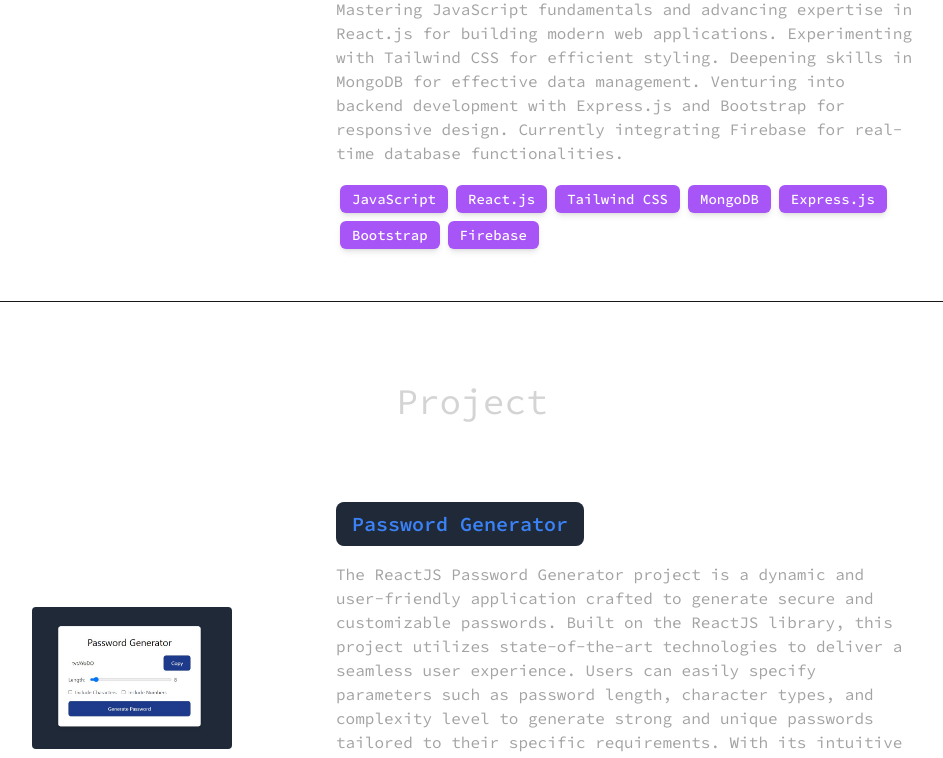
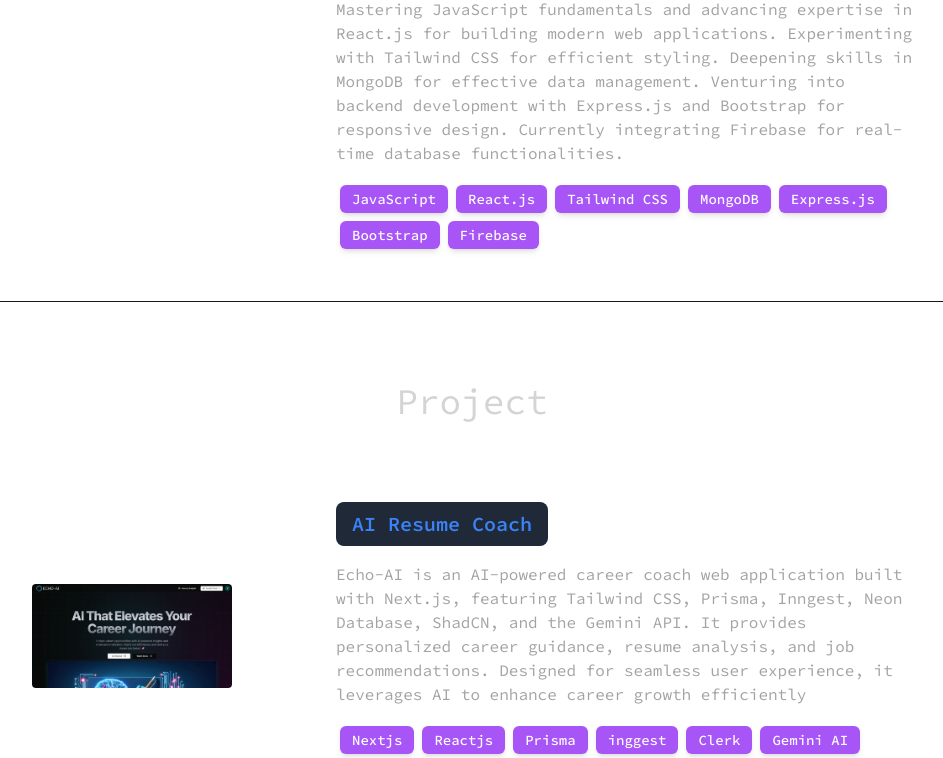
Before and after one commit to yashgautam99/react-portfolio, a React (Vite) app: page / in a window 1280 px wide. Shown: the part 3374-4132 px from the top of the page, without its empty margins (168-1111 px from the left). Built offline with nearby package versions, Linux system fonts and the light colour scheme.

Commit message:
added project

```diff
--- a/src/components/About.jsx
+++ b/src/components/About.jsx
@@ -1,6 +1,9 @@
 import yashmemoji from "../assets/yashmemoji.jpg";
 import { ABOUT_TEXT } from "../constants";
 import { motion } from "framer-motion";
+
+// Inside another component
+
 function About() {
   return (
     <div className="border-b border-neutral-900 pb-4">
--- a/src/constants/index.js
+++ b/src/constants/index.js
@@ -2,6 +2,7 @@ import project1 from "../assets/projects/project-1.jpg";
 import project2 from "../assets/projects/project2.jpg";
 import project3 from "../assets/projects/project3.png";
 import project4 from "../assets/projects/project4.jpg";
+import project5 from "../assets/projects/project5.png";
 
 export const HERO_CONTENT = `As a dedicated full stack developer, I possess a keen aptitude for architecting resilient and scalable web applications. My proficiency spans across a spectrum of front-end technologies, encompassing the ReactJS library, Tailwind CSS, HTML, and JavaScript, complemented by a robust command of back-end technologies such as Node.js, MySQL, PostgreSQL, and MongoDB. My overarching objective is to harness this expertise to engineer innovative solutions that not only propel business expansion but also ensure unparalleled user satisfaction.`;
 
@@ -56,6 +57,23 @@ export const EXPERIENCES = [
 ];
 
 export const PROJECTS = [
+  {
+    title: "AI Resume Coach",
+    image: project5,
+    description:
+      "Echo-AI is an AI-powered career coach web application built with Next.js, featuring Tailwind CSS, Prisma, Inngest, Neon Database, ShadCN, and the Gemini API. It provides personalized career guidance, resume analysis, and job recommendations. Designed for seamless user experience, it leverages AI to enhance career growth efficiently",
+    technologies: [
+      "Nextjs",
+      "Reactjs",
+      "Prisma",
+      "inggest",
+      "Clerk",
+      "Gemini AI",
+      "Neon DB",
+      "Tailwind CSS",
+    ],
+    url: "https://airesume-jx8a.onrender.com",
+  },
   {
     title: "Password Generator",
     image: project1,
```
Also changed, not shown: src/assets/projects/project5.png (added), 1 other file (tests, documents, lock files or other folders).
